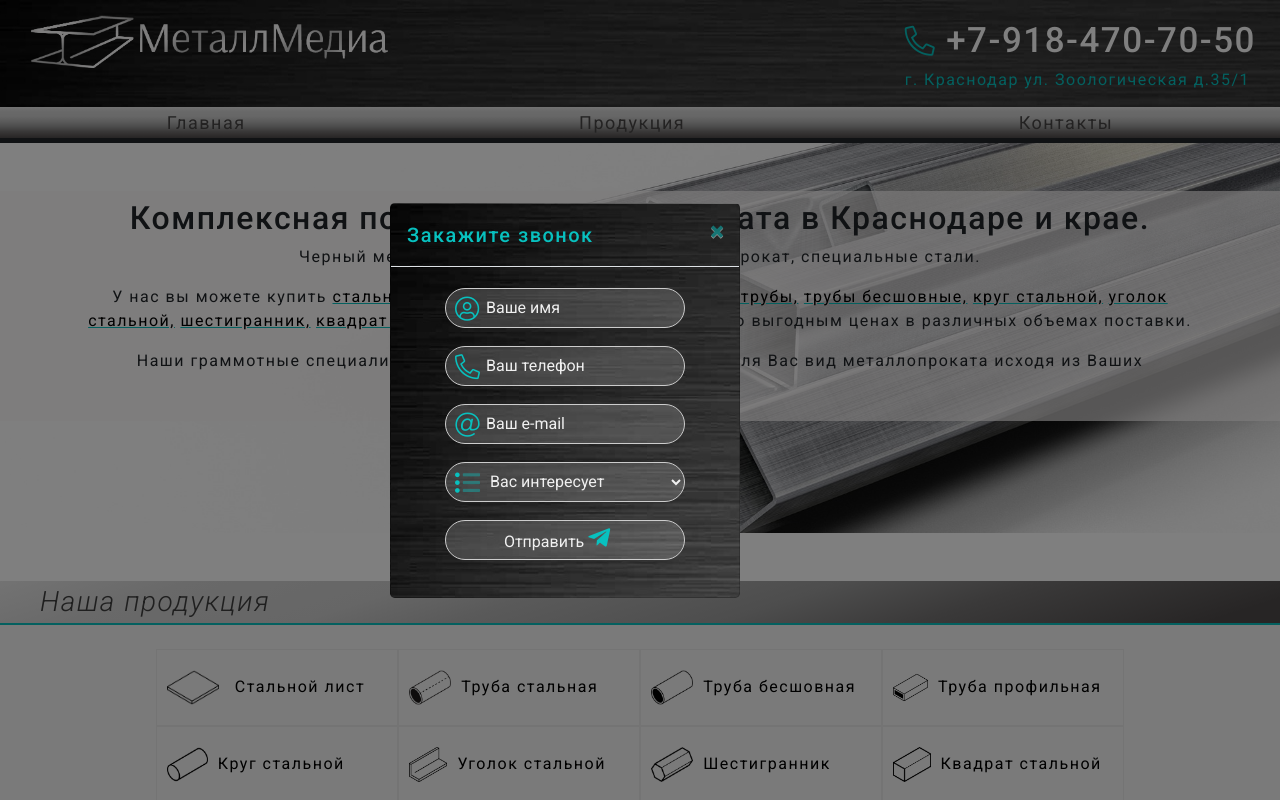
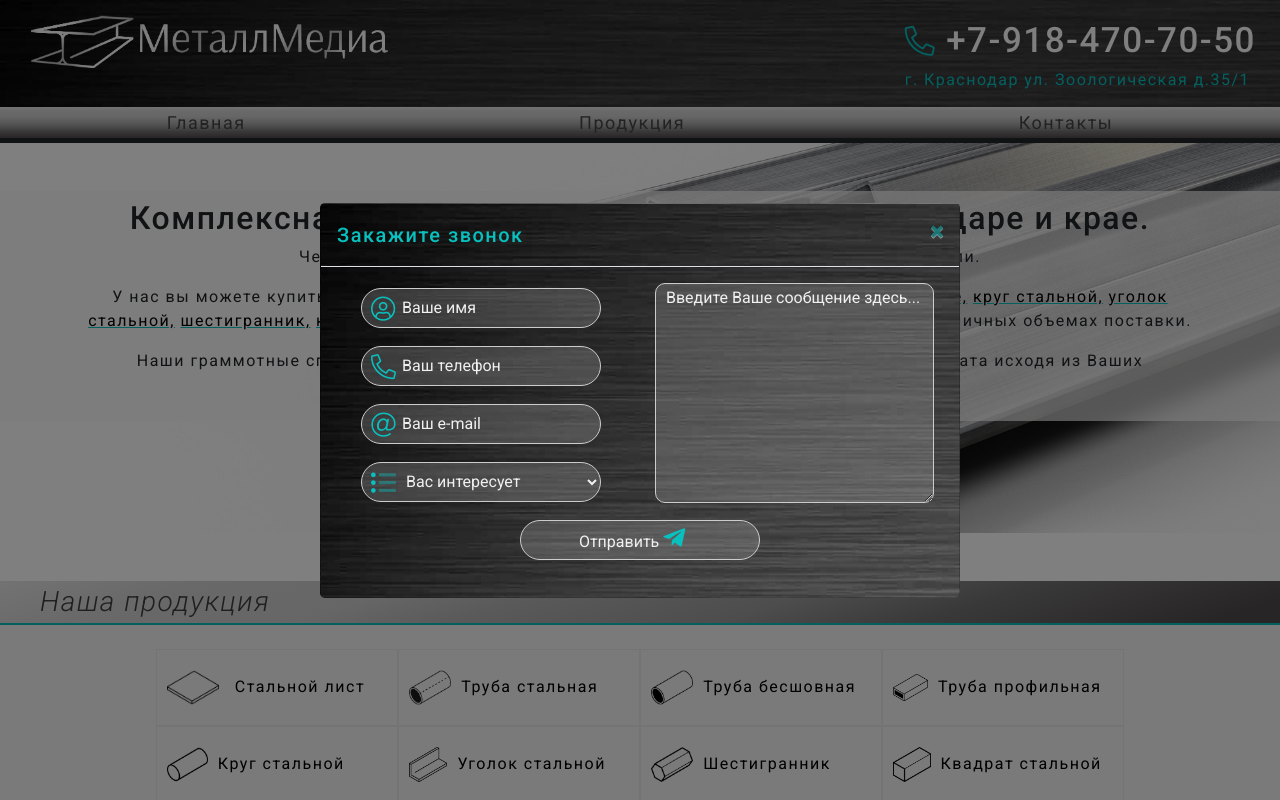
Before and after one commit to kelemiona/metallmedia, a PHP site: page /index.php in a window 1280 px wide, after a click on "Оставить заявку". Run offline with PHP 8.4, Linux system fonts and the light colour scheme; some web fonts are replaced.

Commit message:
field comment on send form

```diff
--- a/blocks/button-contact-us.php
+++ b/blocks/button-contact-us.php
@@ -1,4 +1,5 @@
-<button class="btn contact-us-button  d-block mt-4 mx-auto" data-toggle="modal" data-target="#ModalCenter">Оставить заявку</button>
+<button class="btn contact-us-button  d-block mt-4 mx-auto" data-toggle="modal" data-target="#ModalCenter">Оставить
+  заявку</button>
 <div class="modal fade" id="ModalCenter" tabindex="-1" role="dialog" aria-hidden="true">
   <div class="modal-dialog modal-dialog-centered " role="document">
     <div class="modal-content write-us">
@@ -10,7 +11,8 @@
       </div>
       <div class="modal-body ">
         <form action="/send.php" method="POST">
-          <div class="d-flex lign-content-start flex-wrap">
+          <div class="row">
+            <div class="d-flex lign-content-start flex-wrap col-sm-12 col-md-6">
               <div class="name-input mx-auto mb-2">
                 <input type="text" name="name" id="name" placeholder="Ваше имя" required>
                 <i class="fal fa-user-circle fa-2x"></i>
@@ -39,6 +41,10 @@
                 </select>
                 <i class="fad fa-list-ul"></i>
               </div>
+          </div>
+          <div class="col-sm-12 col-md-6 pr-md-4">
+                <textarea name="comment" class="comment" id="" placeholder="Введите Ваше сообщение здесь... "></textarea>
+          </div>
           <div class="mx-auto mb-3">
             <button class="send-form">Отправить <i class="fab fa-telegram-plane"></i></button>
           </div>
--- a/blocks/send.php
+++ b/blocks/send.php
@@ -4,12 +4,13 @@ $name = $_POST["name"];
 $from = $_POST["email"];
 $phone = $_POST["phone"];
 $theme = $_POST["select"];
+$comment = $_POST["comment"];
 
 $to = "389195212@mail.ru";
 
 $subject = "Новая заявка на сайте \'МеталлМедиа\'";
 
- $message = "Новая заявка на сайте: \n Имя: ".$name.", почта: ".$from.", телефон: ".$phone.", интересуется: ".$theme.".";
+ $message = "Новая заявка на сайте: \n Имя: ".$name.", почта: ".$from.", телефон: ".$phone.", интересуется: ".$theme.", комментарий: ".$comment.". ";
 // $message = wordwrap($message, 70, "\r\n");
 
 // $headers  = "Content-type: text/html; charset=windows-1251 \r\n";
--- a/css/main.css
+++ b/css/main.css
@@ -257,6 +257,22 @@ nav {
     color: white;
 }
 
+.comment {
+    max-width: 640px;
+    max-height: 300px;
+    height: 95%;
+    width: 100%;
+    border: 1px solid #cccccc;
+    border-radius: 10px;
+    -webkit-border-radius: 10px;
+    -moz-border-radius: 10px;
+    -khtml-border-radius: 10px;
+    background-color: #cccccc38;
+    outline: none;
+    color: white;
+    padding-left: 10px;
+}
+
 /*Секция о нас*/
 .image-about img {
     max-width: 100%;
@@ -412,7 +428,7 @@ nav {
 /* Модальное окно */
 
 .modal-content {
-    width: 350px;
+    min-width: 640px;
 }
 .modal-title, .close {
     color: #08c1bf;
@@ -751,6 +767,10 @@ aside a:hover {
         display: none;
     }
 
+    .modal-content {
+        min-width: 300px;
+    }
+
 
 }
 
@@ -774,6 +794,10 @@ aside a:hover {
     .product-about, .product-about-text {
         font-size: 20px;
     }
+
+    .modal-dialog {
+        max-width: 640px;
+    }
 }
 
 @media (min-width: 768px) and (max-width: 991.98px) {
@@ -795,12 +819,18 @@ aside a:hover {
     .product-about-li {
         font-size: 27px
     }
+    .modal-dialog {
+        max-width: 640px;
+    }
 
 }
 
 @media (min-width: 992px) and (max-width: 1199.98px) {
     .head .phone p {
         font-size: 30px;
+    }
+    .modal-dialog {
+        max-width: 640px;
     }
 
 }
@@ -809,4 +839,7 @@ aside a:hover {
     .logo img {
         width: 30vw;
     }
+    .modal-dialog {
+        max-width: 640px;
+    }
 }
--- a/script/script.js
+++ b/script/script.js
@@ -90,8 +90,9 @@ document.addEventListener('DOMContentLoaded', () => {
         const sendPhone = this.querySelector('[name="phone"]');
         const sendEmail = this.querySelector('[name="email"]');
         const sendSelect = this.querySelector('[name="select"]');
+        const sendComment = this.querySelector('[name="comment"]');
 
-        request.send('name=' + encodeURIComponent(sendName.value) + '&phone='  + encodeURIComponent(sendPhone.value) + '&email='  + encodeURIComponent(sendEmail.value) + '&select='  + encodeURIComponent(sendSelect.value));
+        request.send('name=' + encodeURIComponent(sendName.value) + '&phone='  + encodeURIComponent(sendPhone.value) + '&email='  + encodeURIComponent(sendEmail.value) + '&select='  + encodeURIComponent(sendSelect.value) + '&comment='  + encodeURIComponent(sendComment.value));
       }
 
       document.querySelectorAll("form").forEach(form =>
```
Lines whose indentation alone changed are shown as unchanged.
